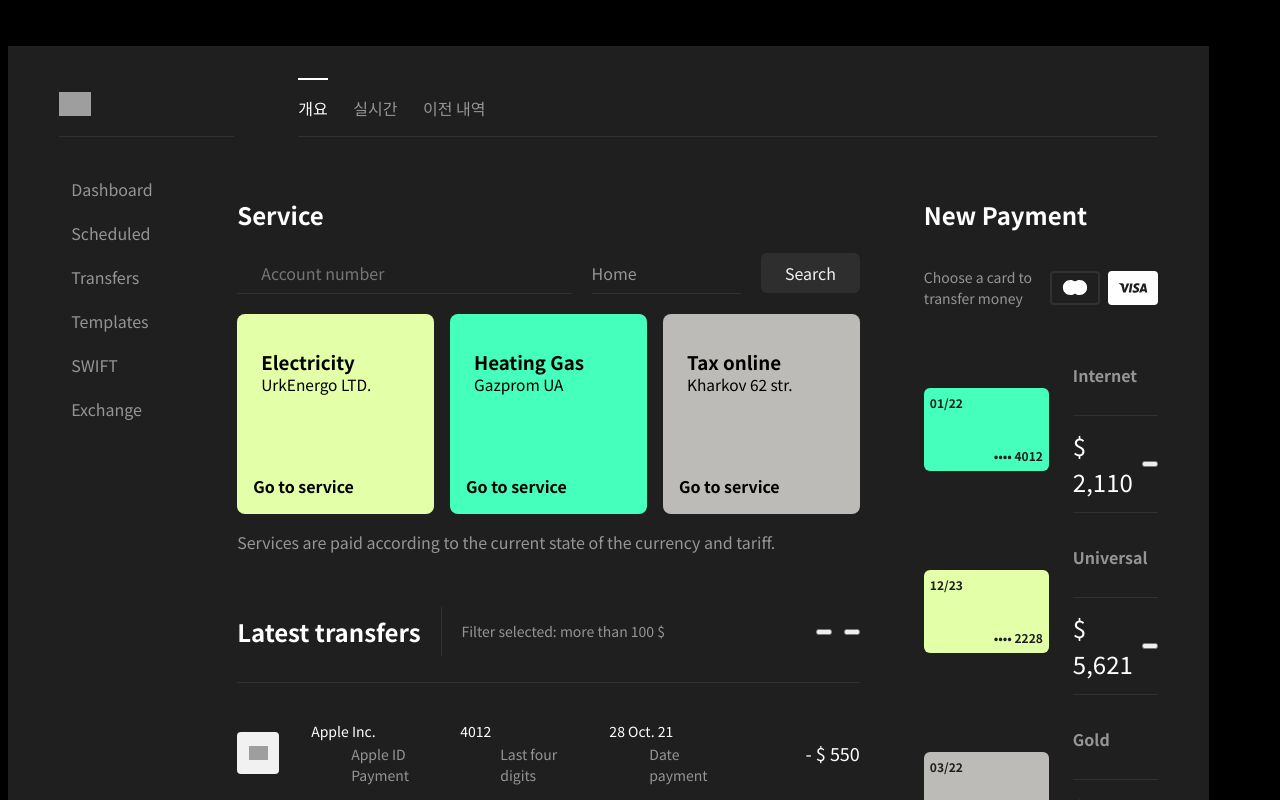
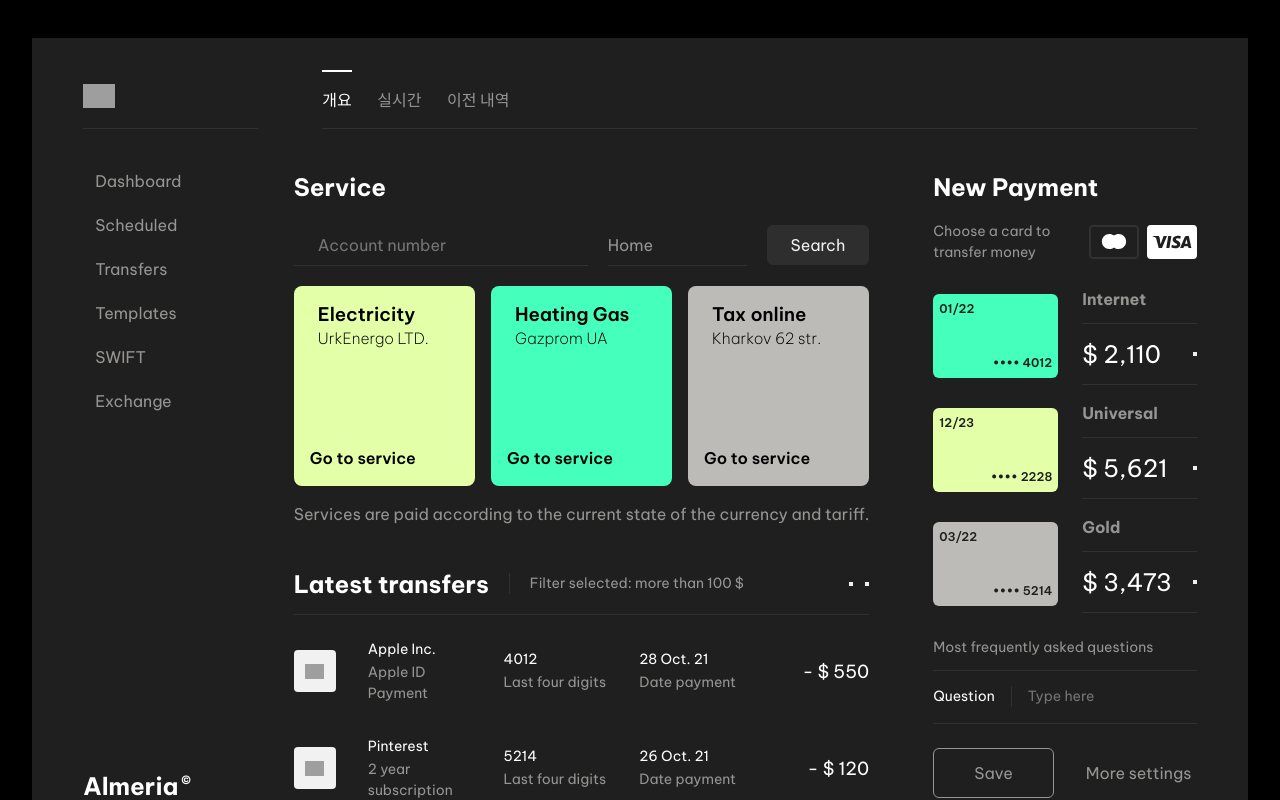
Before and after one commit to jong-Choi/coin-backtester, a Next.js app: page / in a window 1280 px wide. Shown: the top 800 px of the page. Built offline with nearby package versions, Linux system fonts and the light colour scheme; grey boxes are pictures that could not be loaded.

Commit message:
[feat] 컨테이너 디자인 완료

```diff
--- a/src/app/globals.css
+++ b/src/app/globals.css
@@ -75,22 +75,13 @@ body {
   --c-text-tertiary: var(--c-gray-500);
 }
 
-body {
-  line-height: 1.5;
-  min-height: 100vh;
-  font-family: "Be Vietnam Pro", sans-serif;
-  background-color: var(--c-gray-900);
-  color: var(--c-text-primary);
-  display: flex;
-  padding-top: 3vw;
-  padding-bottom: 3vw;
-  justify-content: center;
-}
-
 *,
 *:before,
 *:after {
   box-sizing: border-box;
+  padding: 0;
+  margin: 0;
+  scroll-behavior: smooth;
 }
 
 img {
@@ -114,16 +105,6 @@ a {
   max-width: 1600px;
   margin-left: auto;
   margin-right: auto;
-}
-
-.app {
-  min-height: 80vh;
-  width: 95%;
-  max-width: 1600px;
-  background-color: var(--c-gray-800);
-  padding: 2vw 4vw 6vw;
-  display: flex;
-  flex-direction: column;
 }
 
 .app-body {
--- a/src/app/page.tsx
+++ b/src/app/page.tsx
@@ -1,10 +1,10 @@
+import Container from "@/components/container/Container";
 import Header from "@/components/header/Header";
 import Image from "next/image";
 
 export default function Home() {
   return (
-    <main>
-      <div className="app">
+    <Container>
       <Header />
       <div className="app-body">
         <div className="app-body-navigation">
@@ -113,8 +113,8 @@ export default function Home() {
             </div>
             <div className="service-section-footer">
               <p>
-                  Services are paid according to the current state of the
-                  currency and tariff.
+                Services are paid according to the current state of the currency
+                and tariff.
               </p>
             </div>
           </section>
@@ -311,7 +311,6 @@ export default function Home() {
           </section>
         </div>
       </div>
-      </div>
-    </main>
+    </Container>
   );
 }
--- /dev/null
+++ b/src/components/container/Container.module.scss
@@ -0,0 +1,28 @@
+.main {
+  line-height: 1.5;
+  min-height: 100vh;
+  font-family: "Be Vietnam Pro", sans-serif;
+  background-color: var(--c-gray-900);
+  color: var(--c-text-primary);
+  display: flex;
+  padding-top: 3vw;
+  padding-bottom: 3vw;
+  justify-content: center;
+  @media (max-width: 1200px) {
+    padding-top: 0vw;
+    padding-bottom: 0vw;
+  }
+}
+
+.app {
+  min-height: 80vh;
+  width: 95%;
+  max-width: 1600px;
+  background-color: var(--c-gray-800);
+  padding: 2vw 4vw 6vw;
+  display: flex;
+  flex-direction: column;
+  @media (max-width: 1200px) {
+    width: 100%;
+  }
+}
--- /dev/null
+++ b/src/components/container/Container.tsx
@@ -0,0 +1,12 @@
+import React from "react";
+import styles from "./Container.module.scss";
+
+const Container = ({ children }: React.PropsWithChildren) => {
+  return (
+    <main className={styles.main}>
+      <div className={styles.app}>{children}</div>
+    </main>
+  );
+};
+
+export default Container;
```
Lines whose indentation alone changed are shown as unchanged.
